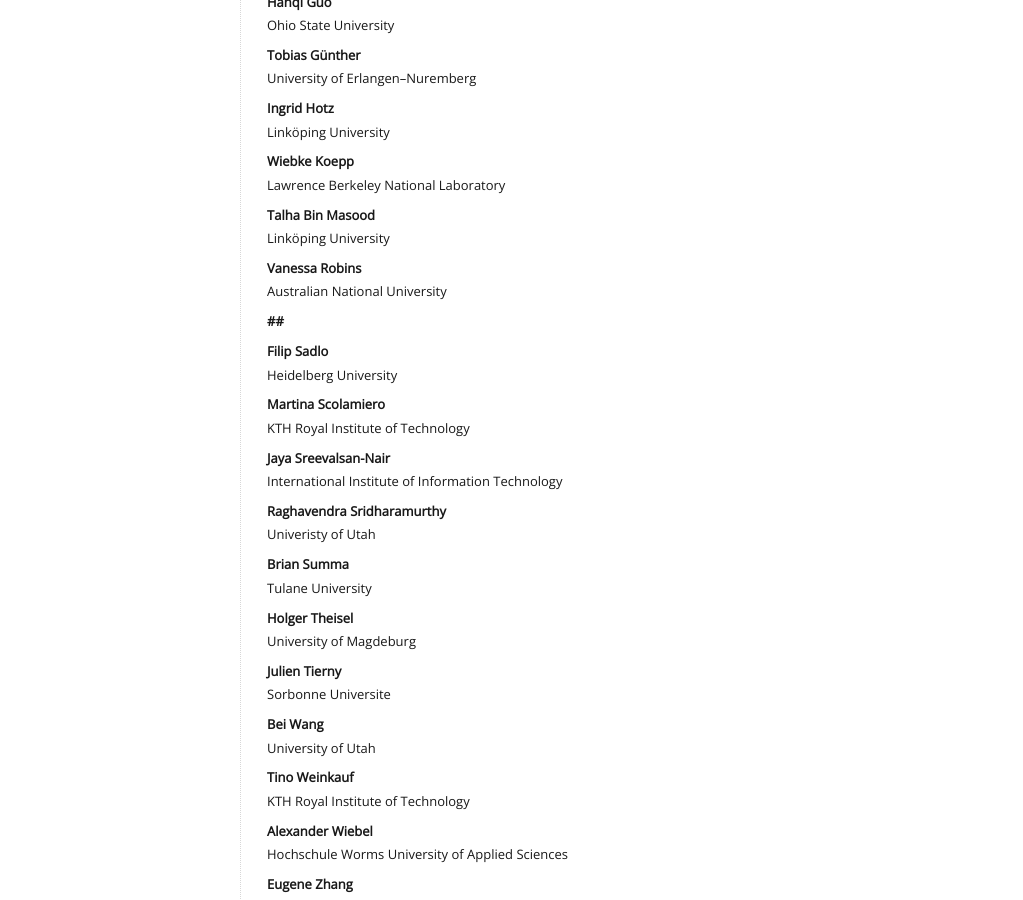
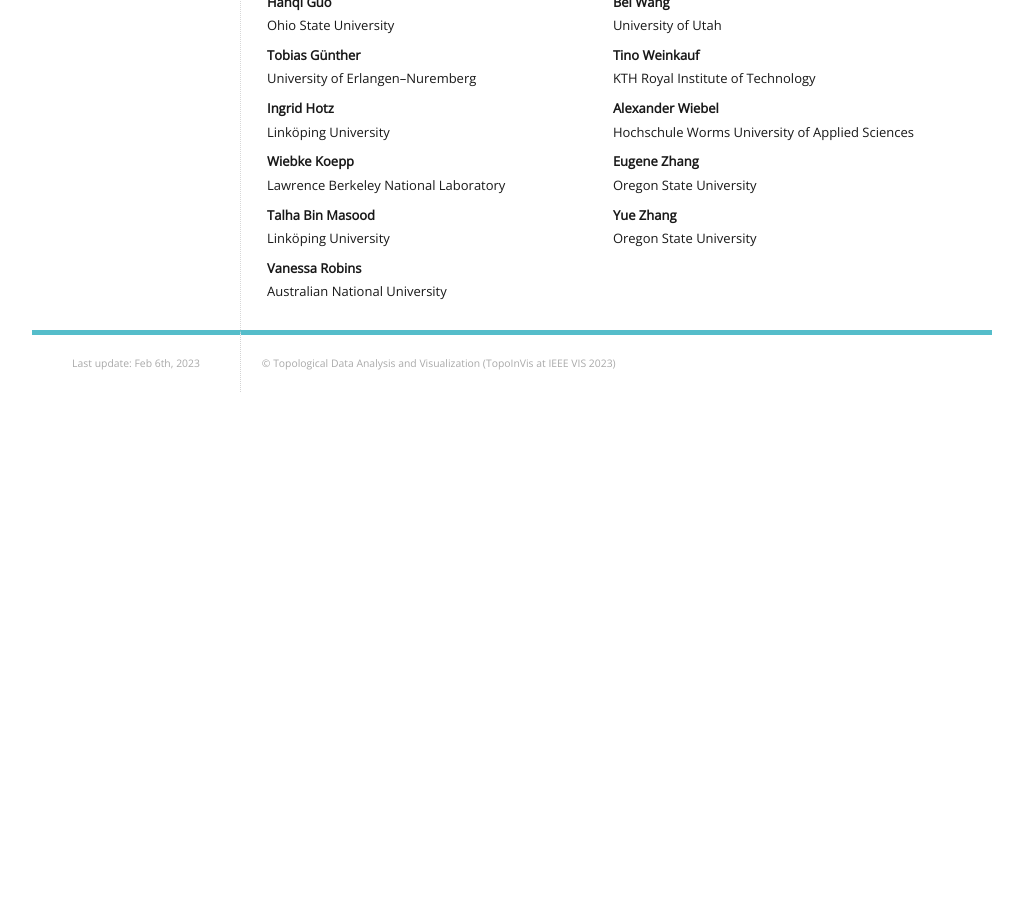
Before and after one commit to TopoInVis-Workshop/2024, a Jekyll site: the page built from _pages/organization.md, in a window 1280 px wide and 900 px high, scrolled down 1213 px. Shown: the whole window, without its empty margins (128-1151 px from the left). Built offline with Jekyll 4.4.1, drawn with Linux system fonts in a browser that asks for light colours; after the commit the page ends 1618 px from its top, so only the background shows below that.

Commit message:
Update organization.md

```diff
--- a/_pages/organization.md
+++ b/_pages/organization.md
@@ -67,7 +67,7 @@ Julien Tierny
 : Sorbonne Universite
 
 </div>
-<div class="right">
+<div class="left">
 ## Program Committee
 
 Divya Banesh
@@ -109,7 +109,11 @@ Talha Bin Masood
 Vanessa Robins
 : Australian National University
 
-##
+</div>
+
+<div class="right">
+## &nbsp;
+
 Filip Sadlo
 : Heidelberg University
 
```
